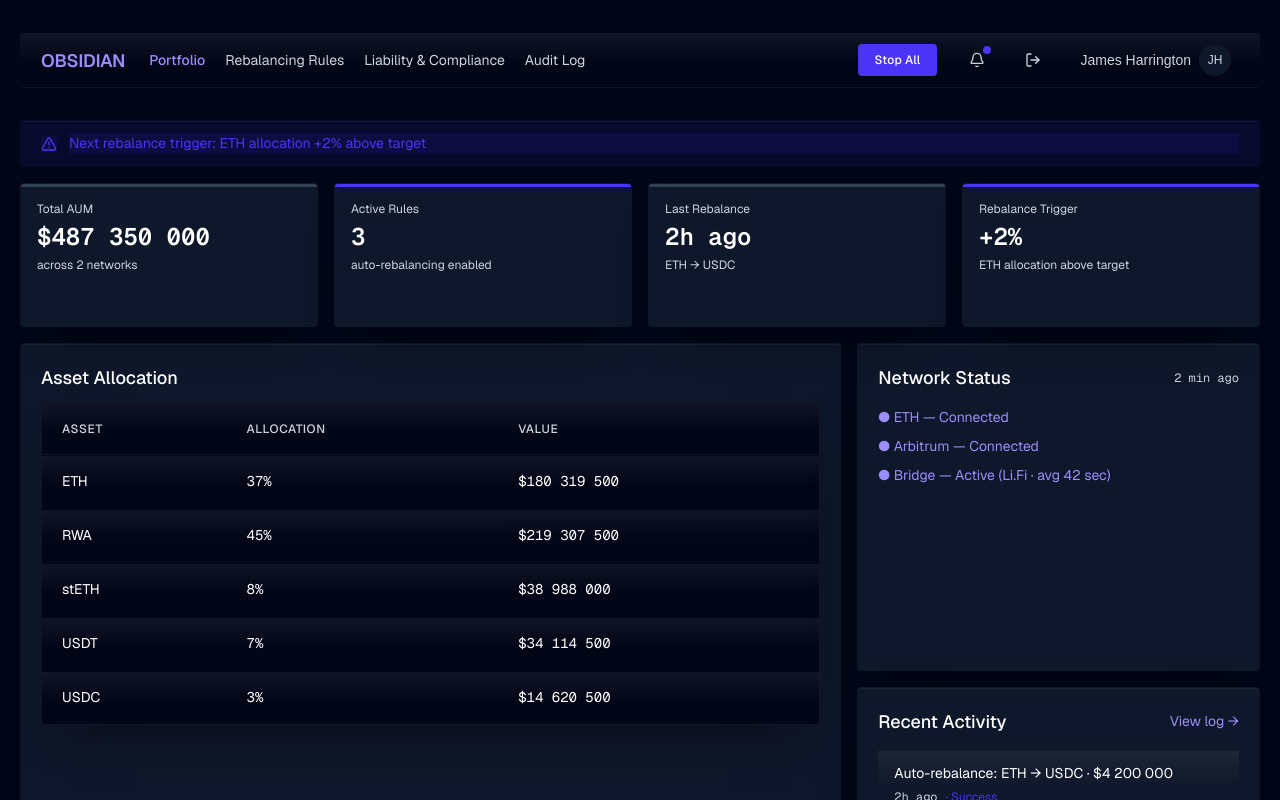
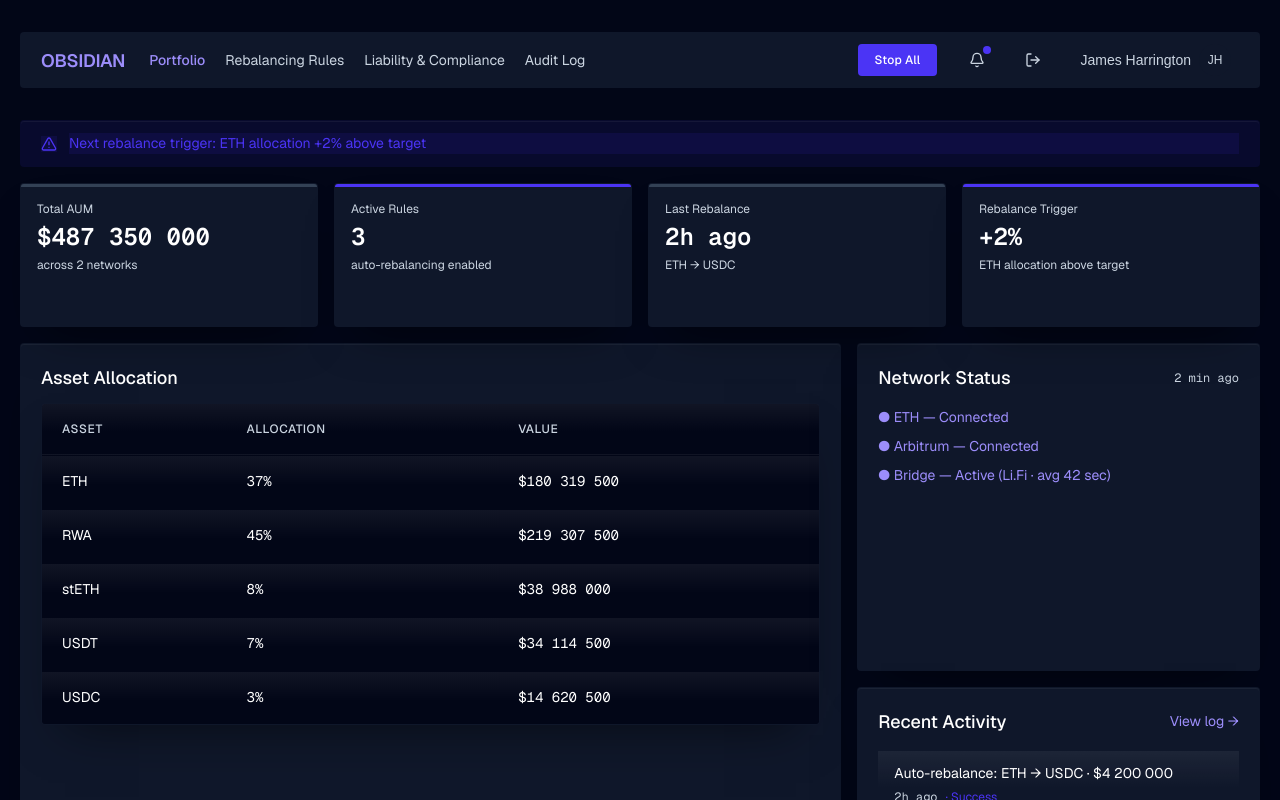
Before and after one commit to PROD300/MEGINN-monorepo, a React (Vite) app in the folder app/: page /portfolio in a window 1280 px wide. Built offline with nearby package versions, Linux system fonts and the light colour scheme; no server answers.

Commit message:
fix: match TopNav background to card containers
.subtleGlow now uses the same flat surface-elevated as Card/StatCard/
Table's frame, replacing the table-row-matching sheen+surface-default
from the previous pass.

Co-Authored-By: Claude Sonnet 5 <noreply@anthropic.com>

```diff
--- a/app/src/components/TopNav/TopNav.module.css
+++ b/app/src/components/TopNav/TopNav.module.css
@@ -17,10 +17,9 @@
   gap: var(--space-6);
 }
 
-/* Same background as Table's row/header treatment — flat surface-default
-   with a top sheen highlight, no accent tint. */
+/* Same flat background as card containers (Card, StatCard, Table frame, etc.) */
 .subtleGlow {
-  background: var(--surface-card-sheen), var(--surface-default);
+  background: var(--surface-elevated);
   border: 1px solid var(--border-hairline);
 }
 
```
